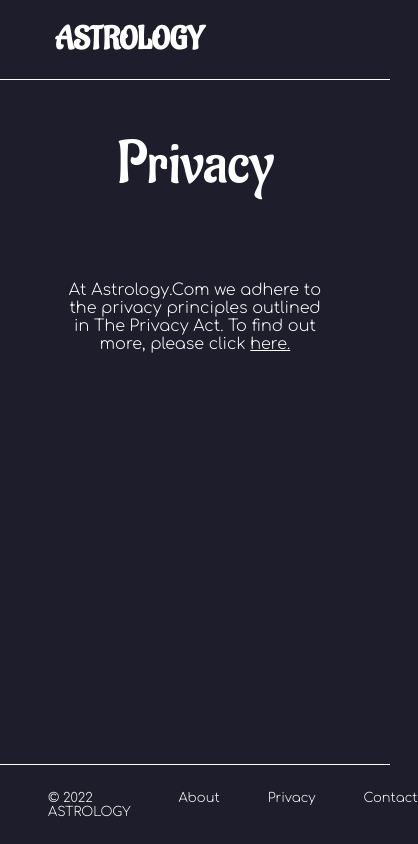
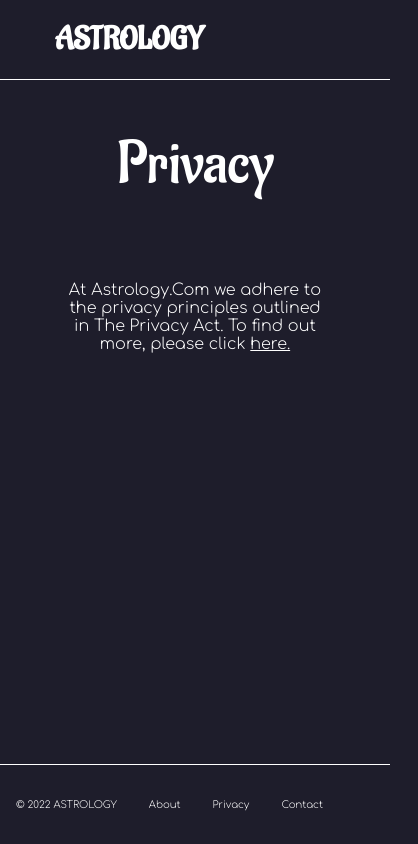
Before and after one commit to izzy2541/astrologyv4, a Next.js app: page /privacy in a window 390 px wide. Shown: the whole page, 418 px wide, since content can reach past the window. Built offline with nearby package versions, Linux system fonts and the light colour scheme.

Commit message:
change nav

```diff
--- a/components/layout/Footer.module.scss
+++ b/components/layout/Footer.module.scss
@@ -41,3 +41,10 @@
     }
   }
 }
+
+
+@media (max-width: 599px) {
+  .myFooter ul li { margin-left: 1rem; font-size: 10px}
+  .myFooter a { margin-left: 1rem; font-size: 10px}
+
+}
```
